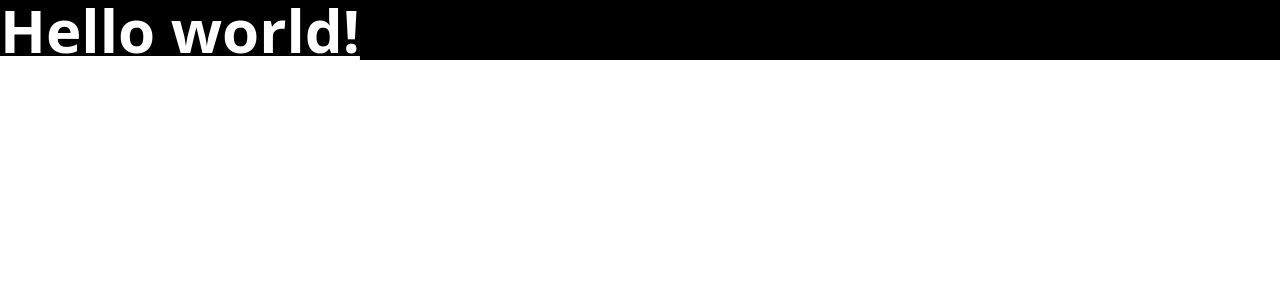
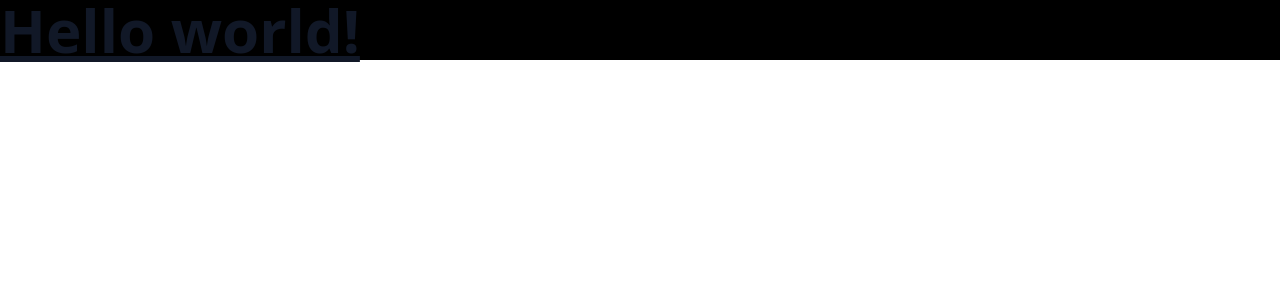
Before and after one commit to srestre84/E-Learning-Platform, a React (Vite) app in the folder Frontend/: page / in a window 1280 px wide. Shown: the top 300 px of the page. Built offline with nearby package versions, Linux system fonts and the light colour scheme.

Commit message:
fix: actualizar clase de color de texto en el componente App para usar color primario de Tailwind CSS

```diff
--- a/Frontend/src/App.jsx
+++ b/Frontend/src/App.jsx
@@ -5,7 +5,7 @@ function App() {
   return (
 
 
-     <h1 className="text-6xl bg-black text-white font-bold underline ">
+     <h1 className="text-6xl bg-black text-text-primary font-bold underline ">
       Hello world!
     </h1>
 
```
